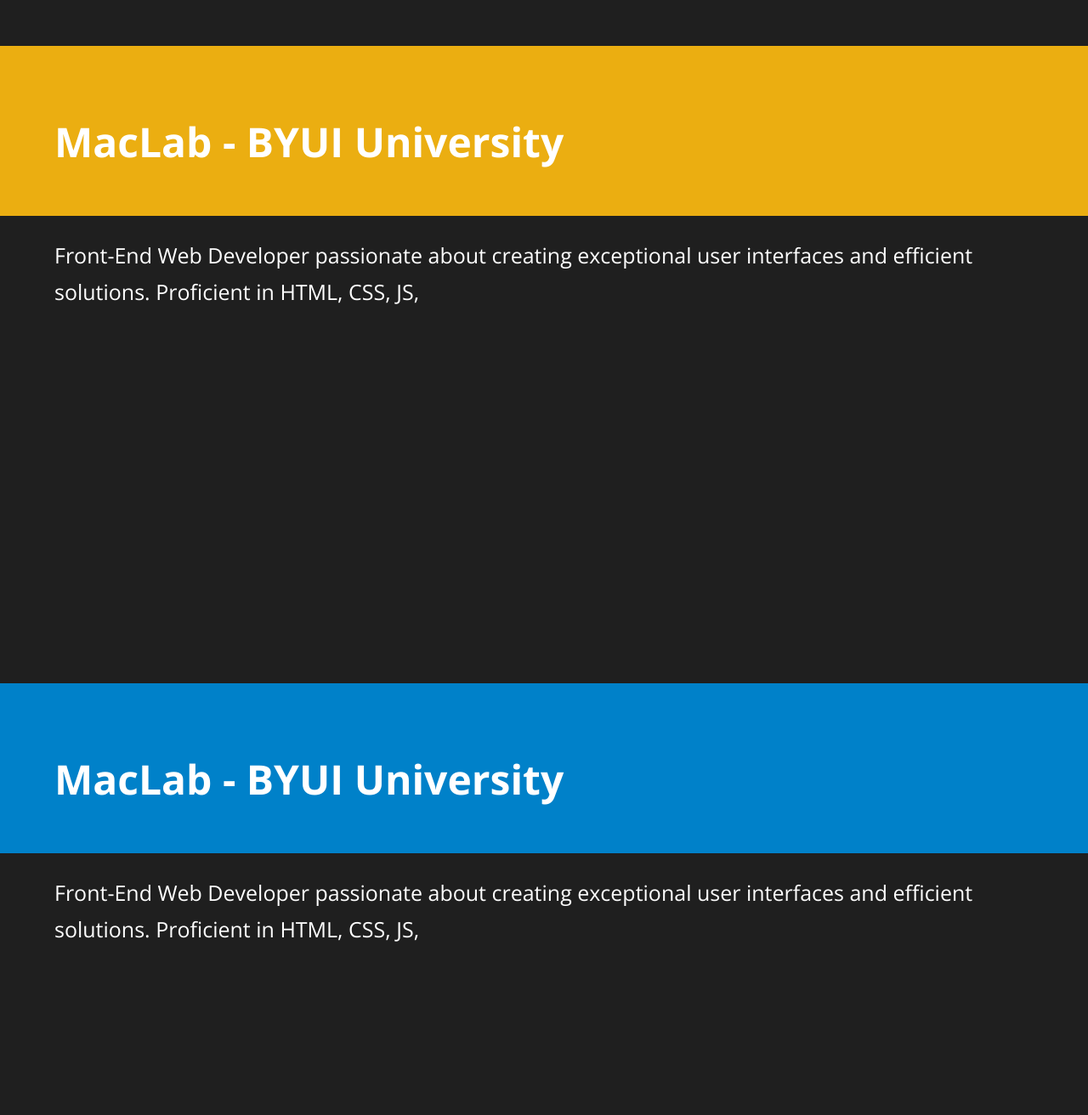
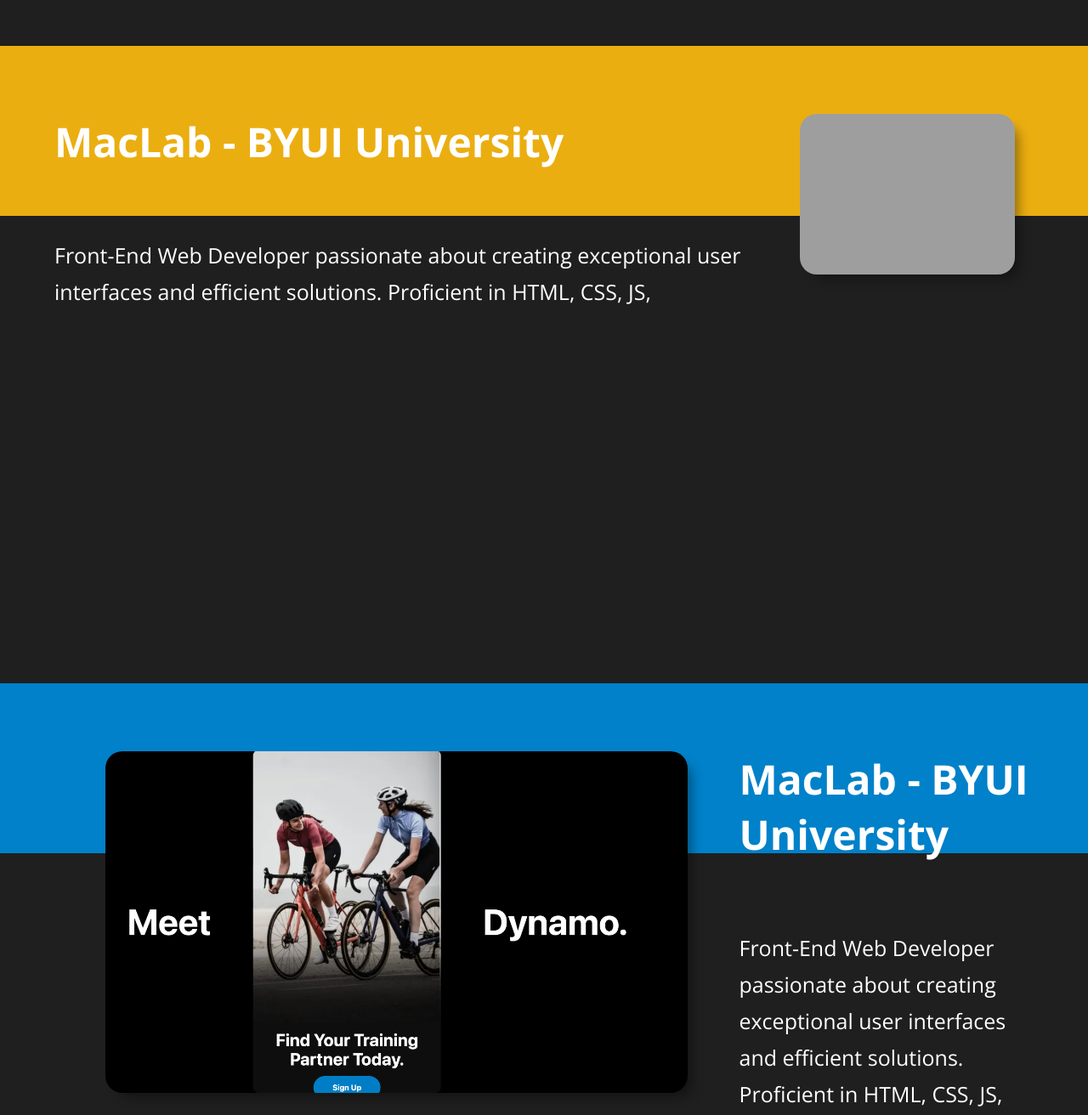
Before and after one commit to andrucastro/Portfolio, a website: page projects.html in a window 1280 px wide. Shown: the part 980-2292 px from the top of the page at 85% size. Drawn offline with nearby package versions, Linux system fonts and the light colour scheme; the site is published under a folder, as on GitHub Pages, so addresses that start at the root find nothing.

Commit message:
Load pictures

```diff
--- a/projects.html
+++ b/projects.html
@@ -33,7 +33,7 @@
             <div data-aos="slide-left" class="color-line"></div>
             <div class="project-container reverse">
                 <div class="project-left">
-                    <img data-aos="fade-left" data-aos-delay="500" src="/img/carstro.png" alt="">
+                    <img data-aos="fade-left" data-aos-delay="500" src="./img/carstro.png" alt="">
                 </div>
                 <div data-aos="fade-up" data-aos-delay="700"  class="project-right">
                     <h2>MacLab - BYUI University</h2>
@@ -49,7 +49,7 @@
             <div data-aos="slide-right" class="color-line"></div>
             <div class="project-container">
                 <div class="project-left">
-                    <img data-aos="fade-right" data-aos-delay="500" src="/img/Dynamo.png" alt="">
+                    <img data-aos="fade-right" data-aos-delay="500" src="./img/Dynamo.png" alt="">
                 </div>
                 <div data-aos="fade-up" data-aos-delay="700" class="project-right">
                     <h2>MacLab - BYUI University</h2>
@@ -65,7 +65,7 @@
             <div data-aos="slide-left" class="color-line"></div>
             <div class="project-container reverse">
                 <div class="project-left">
-                    <img data-aos="fade-left" data-aos-delay="500" data-aos="fade-up" data-aos-delay="700" src="/img/Hotelwebsite.png" alt="">
+                    <img data-aos="fade-left" data-aos-delay="500" data-aos="fade-up" data-aos-delay="700" src="./img/Hotelwebsite.png" alt="">
                 </div>
                 <div data-aos="fade-up" data-aos-delay="700" class="project-right">
                     <h2>MacLab - BYUI University</h2>
```
